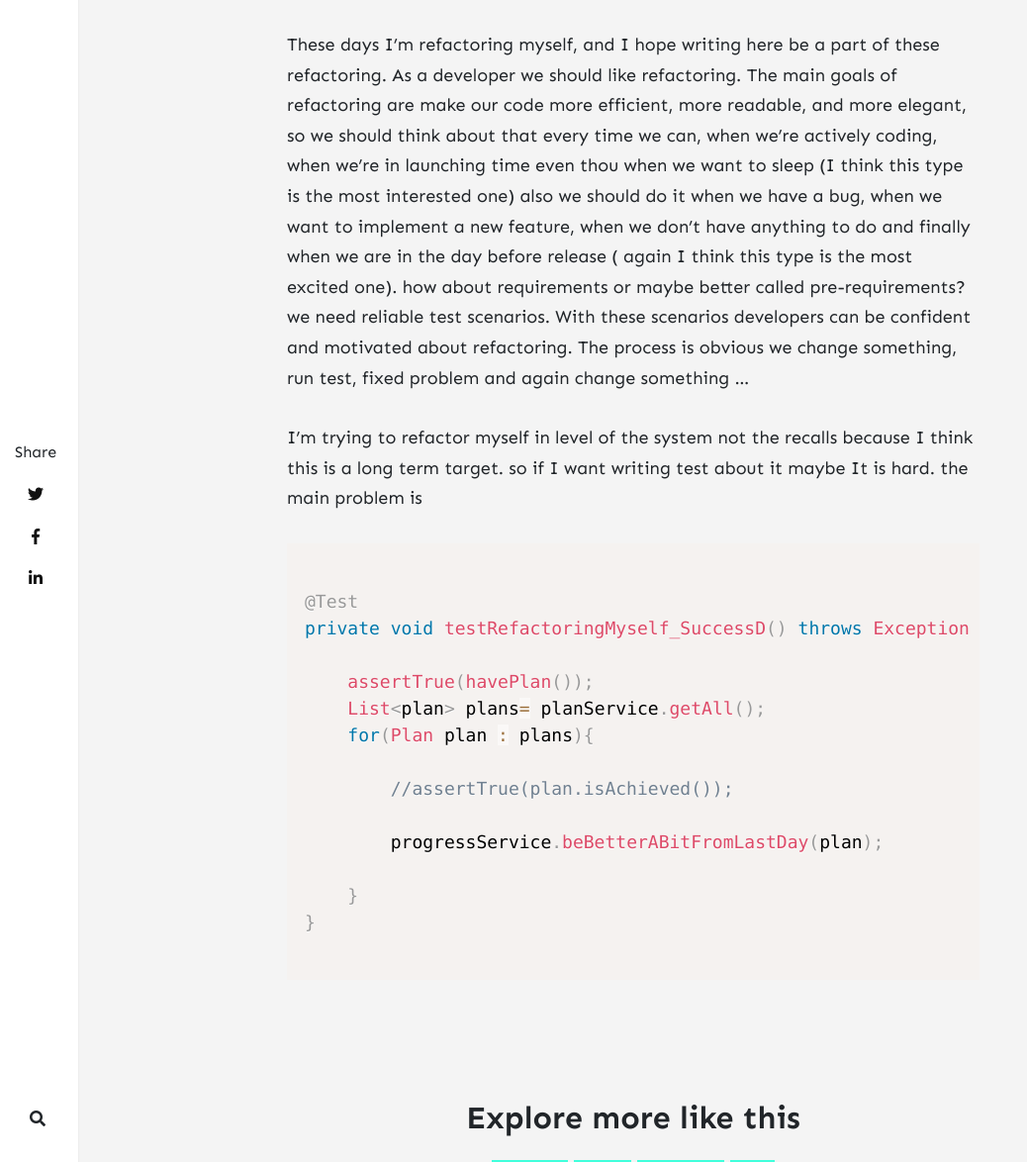
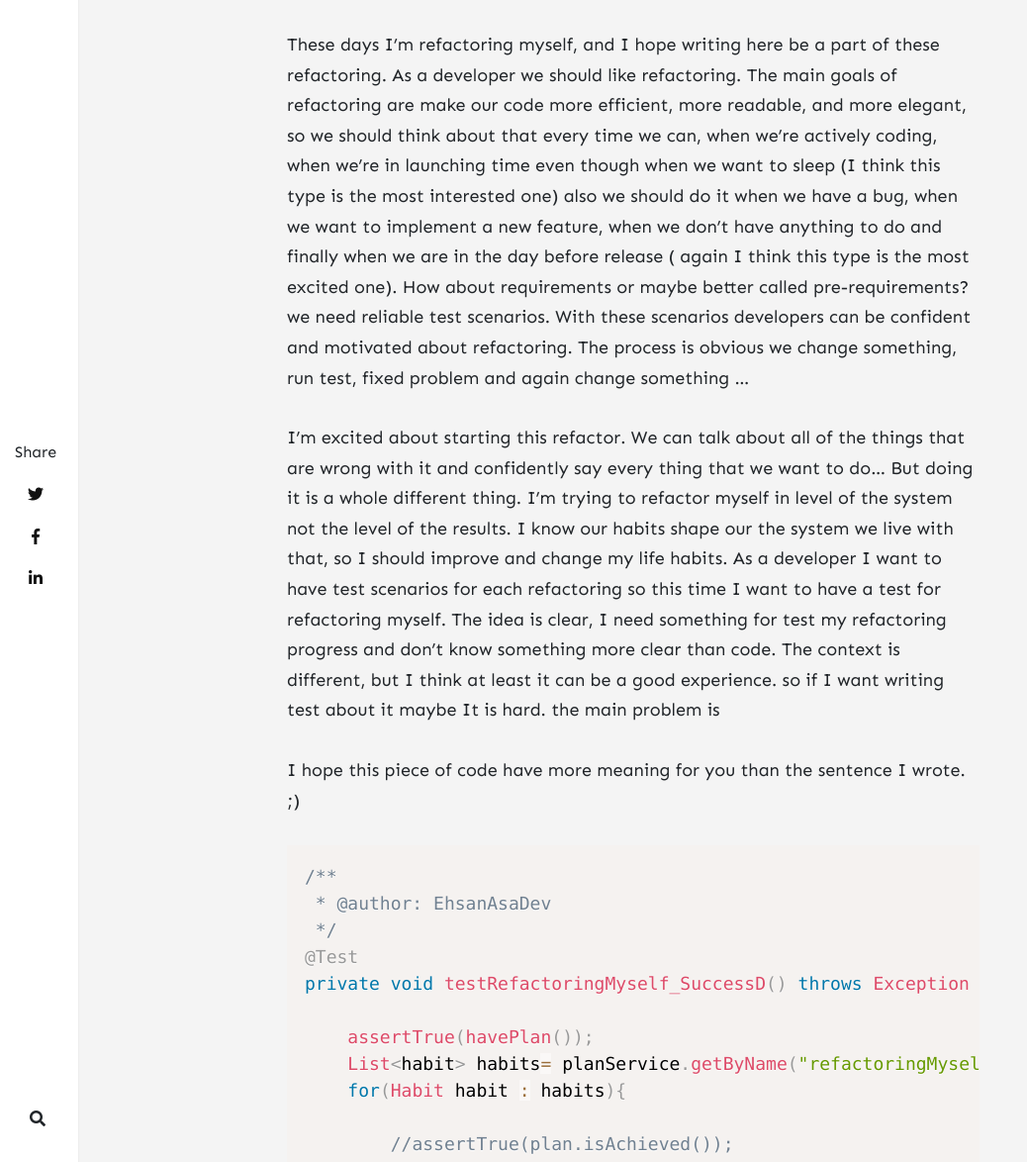
Before and after one commit to EhsanAsaDev/EhsanAsaDev.github.io, a Jekyll site: the page built from _posts/2021-01-01-Refactoring-life-with-tdd-approach.md, in a window 1280 px wide and 1400 px high, scrolled down 500 px. Shown: the part 226-1400 px from the top of the window at 99% size, without its empty margins (0-1038 px from the left). Built offline with Jekyll 4.4.1, drawn with Linux system fonts in a browser that asks for light colours; nearby versions of some CDN libraries; comment, search, counter and statistics services are not loaded; some of the changed text lies outside the part shown.

Commit message:
change config

````diff
--- a/_config.yml
+++ b/_config.yml
@@ -1,16 +1,19 @@
 # Site
-name: "Memoirs"
-title: "Memoirs"
-description: "I will take you on the fabulous world of exploration. Travel, culture, lifestyle. Eat, Pray, Love!"
+name: "EhsanAsaDev"
+title: "Ehsan As a Developer"
+description: "I will write you on the meaningful way about my Life as a Developer!"
 logo: 'assets/images/logo.png'
 favicon: 'assets/images/logo.png'
 baseurl:
 google_analytics: 'UA-xxxxxxxx-1'
 disqus: 'demowebsite'
-mailchimp-list: 'https://wowthemes.us11.list-manage.com/subscribe/post?u=8aeb20a530e124561927d3bd8&amp;id=8c3d2d214b'
+mailchimp-list: 'https://github.us7.list-manage.com/subscribe/post?u=9665988ed051821977b3dfab8&amp;id=42a9de3ff8'
 include: ["_pages"]
 permalink: /:title/
-email: wowthemesnet@gmail.com
+email: eshakeri@gmail.com
+
+
+
 
 # Authors
 authors:
--- a/_layouts/default.html
+++ b/_layouts/default.html
@@ -51,8 +51,7 @@ ga('send', 'pageview');
     <ul>
         <h3>Navigation</h3>
         <li><a href="{{ site.baseurl }}/">Home</a></li>
-        <li><a href="{{ site.baseurl }}/about">About <span class="badge badge-primary">Memoirs Jekyll Theme</span></a></li>
-        <li><a target="_blank" href="https://bootstrapstarter.com/bootstrap-templates/jekyll-theme-memoirs/">Get Memoirs</a></li>
+        <li><a href="{{ site.baseurl }}/about">About </a></li>
         <li><a href="{{ site.baseurl }}/contact">Contact</a></li>
     </ul>
 </nav>
@@ -93,7 +92,7 @@ ga('send', 'pageview');
     <!-- Newsletter
     ================================================== -->
     <div class="newsletter text-center">
-        <span class="h4"><img src="{{ site.baseurl }}/{{ site.logo }}" class="newsletter-logo" alt="{{site.title}}"> &nbsp; Never miss a <b>story</b> from us, subscribe to our newsletter</span>
+        <span><img src="{{ site.baseurl }}/{{ site.logo }}" class="newsletter-logo" alt="{{site.title}}"> &nbsp; Never miss a <b>story</b> from me, subscribe to my newsletter</span>
         <form action="{{site.mailchimp-list}}" method="post" name="mc-embedded-subscribe-form" class="wj-contact-form validate" target="_blank" novalidate>
             <div class="mc-field-group d-inline-flex">
             <input type="email" placeholder="Your e-mail" name="EMAIL" class="required email" id="mce-EMAIL" autocomplete="on" required>
--- a/_posts/2021-01-01-Refactoring-life-with-tdd-approach.md
+++ b/_posts/2021-01-01-Refactoring-life-with-tdd-approach.md
@@ -1,6 +1,6 @@
 ---
 layout: post
-title: Refactoring life with tdd approach
+title: Refactoring Life with TDD Approach
 comments: false
 categories: [ lifestyle ]
 tags: [About, Developer, TDD]
@@ -11,32 +11,46 @@ These days I'm refactoring myself, and I hope writing here be a part of these re
 As a developer we should like refactoring. The main goals of refactoring are make our code more efficient,
 more readable, and more elegant, so we should think about that every time we can,
 when we're actively coding, when we're in launching time
-even thou when we want to sleep (I think this type is the most interested one)
+even though when we want to sleep (I think this type is the most interested one)
 also we should do it when we have a bug, when we want to implement a new feature,
 when we don't have anything to do and finally when we are in the day before release
-( again I think this type is the most excited one). how about  requirements or maybe better called pre-requirements?
+( again I think this type is the most excited one). How about requirements or maybe better called pre-requirements?
 we need reliable test scenarios. With these scenarios developers can be confident and motivated about refactoring.
 The process is obvious we change something, run test, fixed problem and again change something ...
 
 
-
-I'm trying to refactor myself in level of the system not the recalls because I think this is a long term target.
+I'm excited about starting this refactor. We can talk about all of the things that are wrong with it
+and confidently say every thing that we want to do... But doing it is a whole different thing. I'm trying to refactor
+myself in level of the system not the level of the results. I know our habits shape our the system we live with that, so
+I should improve and change my life habits.
+As a developer I want to have test scenarios for each refactoring so this time I want to have a test for refactoring myself.
+The idea is clear, I need something for test my refactoring progress and don't know something more clear than code.
+The context is different, but I think at least it can be a good experience.
 so if I want writing test about it maybe It is hard. the main problem is
 
+I hope this piece of code have more meaning for you than the sentence I wrote. ;)
+
 ```java
-
+/**
+ * @author: EhsanAsaDev
+ */
 @Test
 private void testRefactoringMyself_SuccessD() throws Exception {
 
 	assertTrue(havePlan());
-	List<plan> plans= planService.getAll();
-	for(Plan plan : plans){
+	List<habit> habits= planService.getByName("refactoringMyself");
+	for(Habit habit : habits){
 
 		//assertTrue(plan.isAchieved());
 
-		progressService.beBetterABitFromLastDay(plan);
+        //The Best Way to Start a New Habit
+        assertTrue(habit.haveTimeAndLocationToStart);
+
+       //Walk Slowly But Never Backward
+		assertTrue(progressService.beBetterABitFromLastDay(habit,today));
 
 	}
 }
+```
 
-```
+P.S Some ideas behind this post is get from `Atomic Habits` book.
````
Also changed, not shown: _pages/contact.md (+1 -1 lines).
